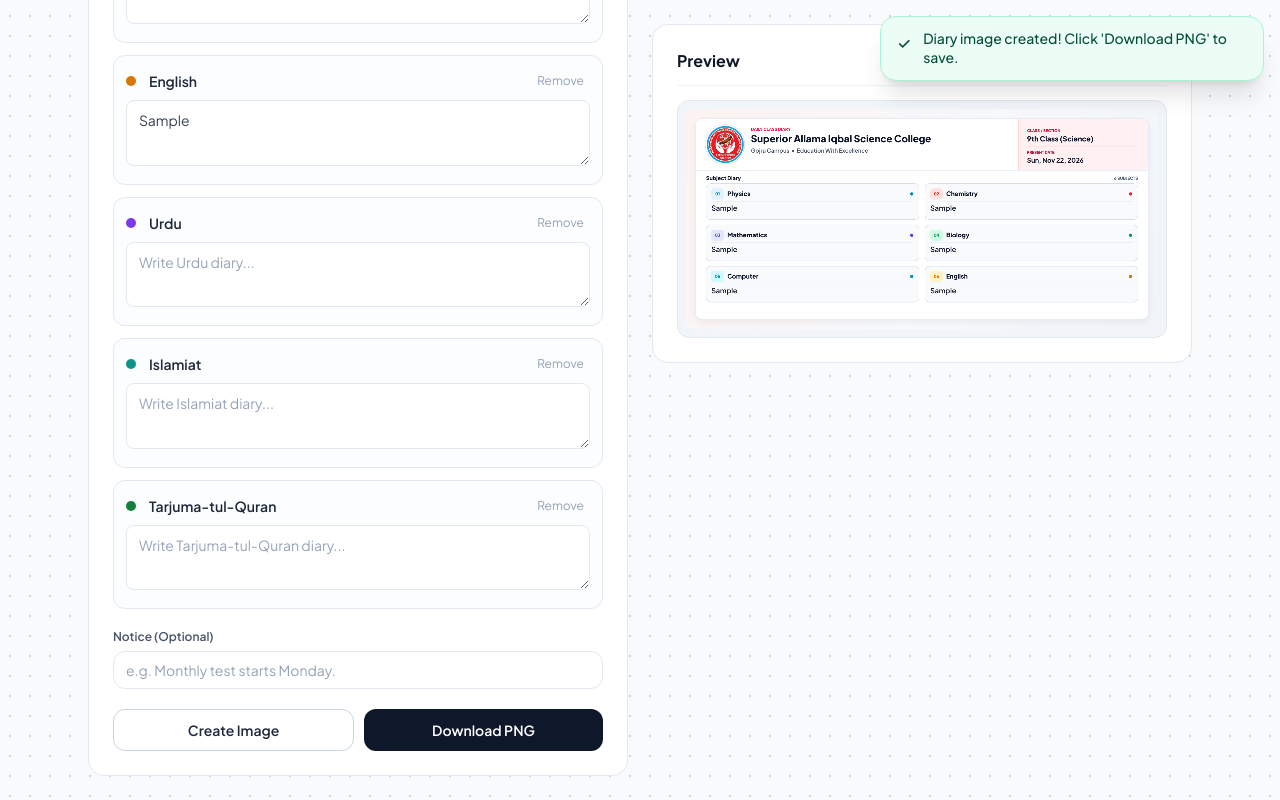
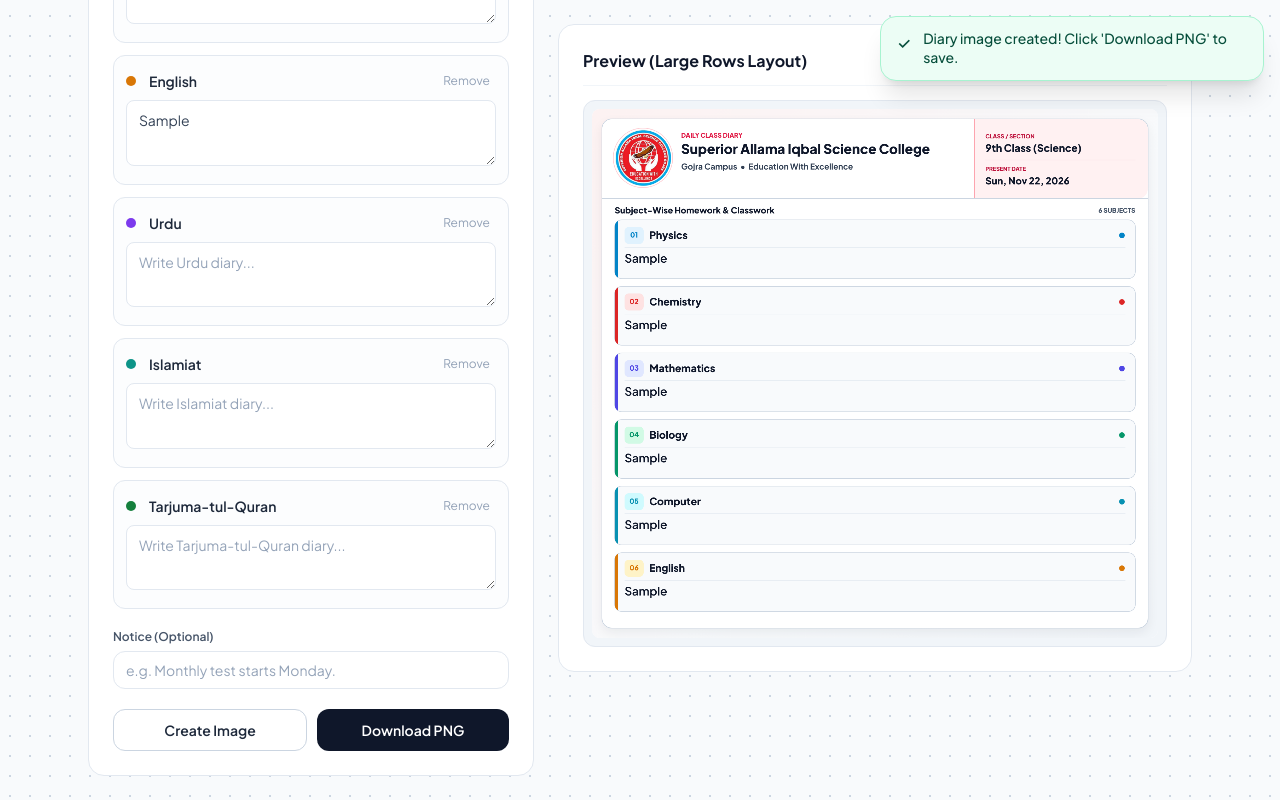
Before and after one commit to rayyanamer/saisc, a plain HTML site: page hw-diary-gen.html in a window 1280 px wide. Both pictures are taken after typing "Sample", "Sample", "Sample", "Sample", "Sample", "Sample" into the empty fields and a click on the button "Create Image". Shown: the part 1034-1834 px from the top of the page. Drawn offline with nearby package versions, Linux system fonts and the light colour scheme.

Commit message:
Update hw-diary-gen.html

```diff
--- a/hw-diary-gen.html
+++ b/hw-diary-gen.html
@@ -60,6 +60,7 @@
   </style>
 </head>
 <body class="workspace-bg min-h-screen text-slate-800 antialiased selection:bg-rose-100 selection:text-rose-900">
+  <!-- Floating status notification banner -->
   <div
     id="statusBanner"
     role="status"
@@ -72,6 +73,7 @@
     </div>
   </div>
 
+  <!-- Top Navigation Bar -->
   <header class="border-b border-slate-200 bg-white">
     <div class="mx-auto flex max-w-6xl flex-wrap items-center justify-between gap-3 px-4 py-3.5 sm:px-6">
       <div class="flex items-center gap-3">
@@ -83,7 +85,7 @@
             Daily Diary Image Maker
           </h1>
           <p class="text-xs text-slate-500">
-            Create &amp; download class diary cards
+            Create &amp; download large-print class diary cards
           </p>
         </div>
       </div>
@@ -107,11 +109,13 @@
     </div>
   </header>
 
+  <!-- Main Two-Column Workspace -->
   <main class="mx-auto max-w-6xl px-4 py-6 sm:px-6">
     <div class="grid grid-cols-1 gap-6 lg:grid-cols-12 lg:items-start">
+      <!-- Left Column: Form Inputs -->
       <section
         aria-label="Diary Entry Form"
-        class="rounded-2xl border border-slate-200 bg-white p-5 sm:p-6 lg:col-span-6"
+        class="rounded-2xl border border-slate-200 bg-white p-5 sm:p-6 lg:col-span-5"
       >
         <div class="mb-5 flex items-center justify-between gap-2 border-b border-slate-100 pb-3.5">
           <h2 class="font-display text-base font-bold text-slate-900">
@@ -164,6 +168,7 @@
           </div>
         </div>
 
+        <!-- Campus Logo Picker -->
         <div class="mb-5 flex flex-wrap items-center justify-between gap-3 rounded-xl border border-slate-200 bg-slate-50/60 px-3.5 py-2.5">
           <div class="flex items-center gap-3">
             <div class="h-10 w-10 shrink-0 overflow-hidden rounded-full border border-slate-200 bg-white">
@@ -195,6 +200,7 @@
           </div>
         </div>
 
+        <!-- Dynamic Subjects Input List -->
         <div class="mb-5">
           <div class="mb-2.5 flex items-center justify-between">
             <h3 class="text-xs font-semibold text-slate-600">
@@ -212,6 +218,7 @@
           <div id="subjectsContainer" class="space-y-3"></div>
         </div>
 
+        <!-- Optional Notice Field -->
         <div class="mb-5">
           <label for="generalNote" class="mb-1.5 block text-xs font-semibold text-slate-600">
             Notice (Optional)
@@ -224,6 +231,7 @@
           />
         </div>
 
+        <!-- Action Buttons -->
         <div class="flex flex-col gap-2.5 sm:flex-row">
           <button
             type="button"
@@ -243,13 +251,14 @@
         </div>
       </section>
 
+      <!-- Right Column: Live High-Resolution Canvas Preview -->
       <section
         aria-label="Generated Diary Preview"
-        class="rounded-2xl border border-slate-200 bg-white p-5 sm:p-6 lg:sticky lg:top-6 lg:col-span-6"
+        class="rounded-2xl border border-slate-200 bg-white p-5 sm:p-6 lg:sticky lg:top-6 lg:col-span-7"
       >
         <div class="mb-3.5 flex items-center justify-between gap-2 border-b border-slate-100 pb-3">
           <h2 class="font-display text-base font-bold text-slate-900">
-            Preview
+            Preview (Large Rows Layout)
           </h2>
           <button
             type="button"
@@ -272,6 +281,7 @@
 
   <script>
     (() => {
+      // Default subjects configuration with distinct high-contrast accent colors
       const DEFAULT_SUBJECTS = [
         { id: "subj-1", name: "Physics", color: "#0284c7", badgeBg: "#e0f2fe", diary: "" },
         { id: "subj-2", name: "Chemistry", color: "#dc2626", badgeBg: "#fee2e2", diary: "" },
@@ -284,6 +294,7 @@
         { id: "subj-9", name: "Tarjuma-tul-Quran", color: "#15803d", badgeBg: "#dcfce7", diary: "" },
       ];
 
+      // Sample diary entries for quick testing
       const SAMPLE_DIARIES = {
         Physics: "Chapter 5: Gravitation — Revise Newton's Law of Universal Gravitation and solve numerical problems 5.1 to 5.4 in notebooks.",
         Chemistry: "Chemical Equilibrium: Learn Law of Mass Action with examples; prepare short questions on reversible reactions for tomorrow's oral test.",
@@ -637,13 +648,18 @@
         return /[\u0600-\u06FF\u0750-\u077F\uFB50-\uFDFF\uFE70-\uFEFF]/.test(text);
       }
 
+      /**
+       * Renders the Diary Card on a high-resolution 1600px canvas using a
+       * single-column full-width ROWS layout with large, crisp typography.
+       */
       function renderDiaryCanvas(options = {}) {
         const { highlightEmptyWarning = false } = options;
         const canvas = els.diaryCanvas;
         const ctx = canvas.getContext("2d");
 
+        // High-resolution base dimensions
         const width = 1600;
-        const outerMargin = 32;
+        const outerMargin = 28;
         const cardPadX = 36;
         const contentWidth = width - outerMargin * 2;
         const innerWidth = contentWidth - cardPadX * 2;
@@ -653,94 +669,78 @@
 
         const measureCtx = document.createElement("canvas").getContext("2d");
 
-        const colGap = 20;
-        const rowGap = 18;
-        const cardTopPad = 16;
-        const cardBottomPad = 18;
-        const headerStripH = 38;
-        const headerToBodyGap = 12;
-        const cardColW = (innerWidth - colGap) / 2;
+        // Full-width Row Layout metrics (large & super clear)
+        const rowGap = 22;
+        const rowPadX = 28;
+        const rowTopPad = 20;
+        const rowBottomPad = 24;
+        const headerStripH = 48;
+        const ruleGap = 10;
+        const bodyTopGap = 16;
+        const textMaxW = innerWidth - rowPadX * 2;
 
-        const measuredItems = populatedSubjects.map((item, idx) => {
+        // Measure each populated subject as a full-width row
+        const rowItems = populatedSubjects.map((item, idx) => {
           const isRtl = containsRtlScript(item.diary);
-          const lineHeight = isRtl ? 46 : 35;
-          measureCtx.font = isRtl
-            ? '600 27px "Noto Naskh Arabic", serif'
-            : '600 24px "Plus Jakarta Sans", sans-serif';
-          const textMaxW = cardColW - 36;
+          // Large, bold-readable font sizes for both English and Urdu/Arabic
+          const fontSpec = isRtl
+            ? '600 38px "Noto Naskh Arabic", serif'
+            : '600 33px "Plus Jakarta Sans", sans-serif';
+          const lineHeight = isRtl ? 64 : 48;
+
+          measureCtx.font = fontSpec;
           const lines = wrapTextLines(measureCtx, item.diary.trim(), textMaxW);
           const safeLines = lines.length > 0 ? lines : [""];
+
           const rowHeight = Math.max(
-            122,
-            cardTopPad + headerStripH + headerToBodyGap + safeLines.length * lineHeight + cardBottomPad
+            154,
+            rowTopPad + headerStripH + ruleGap + bodyTopGap + safeLines.length * lineHeight + rowBottomPad
           );
+
           return {
             ...item,
             serialNo: String(idx + 1).padStart(2, "0"),
             isRtl,
+            fontSpec,
             lineHeight,
             lines: safeLines,
             rowHeight,
           };
         });
 
-        const gridRows = [];
-        if (measuredItems.length === 1) {
-          const single = measuredItems[0];
-          const lineHeight = single.isRtl ? 46 : 35;
-          measureCtx.font = single.isRtl
-            ? '600 27px "Noto Naskh Arabic", serif'
-            : '600 24px "Plus Jakarta Sans", sans-serif';
-          const fullTextMaxW = innerWidth - 40;
-          const fullLines = wrapTextLines(measureCtx, single.diary.trim(), fullTextMaxW);
-          const safeLines = fullLines.length > 0 ? fullLines : [""];
-          const rowHeight = Math.max(
-            122,
-            cardTopPad + headerStripH + headerToBodyGap + safeLines.length * lineHeight + cardBottomPad
-          );
-          gridRows.push([{ ...single, lineHeight, lines: safeLines, rowHeight, isFullWidth: true }]);
-        } else {
-          for (let i = 0; i < measuredItems.length; i += 2) {
-            const leftItem = measuredItems[i];
-            const rightItem = measuredItems[i + 1] || null;
-            const unifiedHeight = rightItem
-              ? Math.max(leftItem.rowHeight, rightItem.rowHeight)
-              : leftItem.rowHeight;
-            gridRows.push([
-              { ...leftItem, rowHeight: unifiedHeight, isFullWidth: false },
-              rightItem ? { ...rightItem, rowHeight: unifiedHeight, isFullWidth: false } : null,
-            ]);
-          }
-        }
+        const subjectsBlockHeight = hasEntries
+          ? rowItems.reduce((sum, item) => sum + item.rowHeight, 0) +
+            Math.max(0, rowItems.length - 1) * rowGap
+          : 150;
 
-        const subjectsBlockHeight = hasEntries
-          ? gridRows.reduce((sum, pair) => sum + pair[0].rowHeight, 0) +
-            Math.max(0, gridRows.length - 1) * rowGap
-          : 120;
-
+        // General Notice box measurement (large font)
         const noteText = state.generalNote.trim();
         const noteIsRtl = containsRtlScript(noteText);
-        const noteLineH = noteIsRtl ? 42 : 32;
-        measureCtx.font = noteIsRtl
-          ? '600 24px "Noto Naskh Arabic", serif'
-          : '600 22px "Plus Jakarta Sans", sans-serif';
-        const noteLines = noteText ? wrapTextLines(measureCtx, noteText, innerWidth - 44) : [];
-        const noteBoxHeight = noteLines.length > 0 ? 52 + noteLines.length * noteLineH : 0;
+        const noteFontSpec = noteIsRtl
+          ? '600 34px "Noto Naskh Arabic", serif'
+          : '600 30px "Plus Jakarta Sans", sans-serif';
+        const noteLineH = noteIsRtl ? 56 : 44;
+        measureCtx.font = noteFontSpec;
+        const noteLines = noteText ? wrapTextLines(measureCtx, noteText, innerWidth - 52) : [];
+        const noteBoxHeight = noteLines.length > 0 ? 68 + noteLines.length * noteLineH : 0;
 
-        const headerHeight = 192;
-        const sectionTitleHeight = 52;
-        const bottomPad = 36;
+        // Header & Section Title vertical spacing
+        const headerBandH = 224;
+        const sectionTitleHeight = 68;
+        const bottomPad = 40;
+
         const totalHeight =
           outerMargin * 2 +
-          headerHeight +
+          headerBandH +
           sectionTitleHeight +
           subjectsBlockHeight +
-          (noteBoxHeight > 0 ? noteBoxHeight + 18 : 0) +
+          (noteBoxHeight > 0 ? noteBoxHeight + 24 : 0) +
           bottomPad;
 
         canvas.width = width;
         canvas.height = totalHeight;
 
+        // Soft background canvas fill
         const bgGrad = ctx.createLinearGradient(0, 0, width, totalHeight);
         bgGrad.addColorStop(0, "#FDF2F2");
         bgGrad.addColorStop(0.55, "#F8FAFC");
@@ -748,29 +748,30 @@
         ctx.fillStyle = bgGrad;
         ctx.fillRect(0, 0, width, totalHeight);
 
+        // Main outer card container
         const sheetX = outerMargin;
         const sheetY = outerMargin;
         const sheetH = totalHeight - outerMargin * 2;
 
         ctx.save();
-        ctx.shadowColor = "rgba(15, 23, 42, 0.06)";
-        ctx.shadowBlur = 28;
-        ctx.shadowOffsetY = 10;
-        roundRectPath(ctx, sheetX, sheetY, contentWidth, sheetH, 24);
+        ctx.shadowColor = "rgba(15, 23, 42, 0.07)";
+        ctx.shadowBlur = 32;
+        ctx.shadowOffsetY = 12;
+        roundRectPath(ctx, sheetX, sheetY, contentWidth, sheetH, 28);
         ctx.fillStyle = "#FFFFFF";
         ctx.fill();
         ctx.restore();
 
-        roundRectPath(ctx, sheetX, sheetY, contentWidth, sheetH, 24);
-        ctx.strokeStyle = "#E2E8F0";
-        ctx.lineWidth = 1.5;
+        roundRectPath(ctx, sheetX, sheetY, contentWidth, sheetH, 28);
+        ctx.strokeStyle = "#CBD5E1";
+        ctx.lineWidth = 2;
         ctx.stroke();
 
-        const headerBandH = 176;
-        const splitX = sheetX + contentWidth - 440;
+        // Split Header Band (Campus Info Left | Class & Date Right)
+        const splitX = sheetX + contentWidth - 490;
 
         ctx.save();
-        roundRectPath(ctx, sheetX + 1, sheetY + 1, contentWidth - 2, headerBandH, 23);
+        roundRectPath(ctx, sheetX + 1, sheetY + 1, contentWidth - 2, headerBandH, 27);
         ctx.clip();
 
         ctx.fillStyle = "#FFFFFF";
@@ -779,98 +780,103 @@
         ctx.fillStyle = "#FFF1F2";
         ctx.fillRect(splitX, sheetY, contentWidth - (splitX - sheetX), headerBandH);
 
-        ctx.fillStyle = "#FECDD3";
-        ctx.fillRect(splitX - 1.5, sheetY, 1.5, headerBandH);
+        ctx.fillStyle = "#FDA4AF";
+        ctx.fillRect(splitX - 2, sheetY, 2, headerBandH);
         ctx.restore();
 
-        let cursorY = sheetY + 24;
-        const logoSize = 128;
+        // Campus Logo
+        let cursorY = sheetY + 30;
+        const logoSize = 160;
         const logoX = sheetX + cardPadX;
         const logoY = cursorY;
 
         ctx.save();
         ctx.beginPath();
-        ctx.arc(logoX + logoSize / 2, logoY + logoSize / 2, logoSize / 2 + 3, 0, Math.PI * 2);
+        ctx.arc(logoX + logoSize / 2, logoY + logoSize / 2, logoSize / 2 + 4, 0, Math.PI * 2);
         ctx.fillStyle = "#FFFFFF";
         ctx.fill();
-        ctx.lineWidth = 1.5;
+        ctx.lineWidth = 2;
         ctx.strokeStyle = "#FECDD3";
         ctx.stroke();
         ctx.restore();
 
         const tempLogoCanvas = document.createElement("canvas");
-        tempLogoCanvas.width = 300;
-        tempLogoCanvas.height = 300;
-        drawCampusLogo(tempLogoCanvas.getContext("2d"), 300, state.customLogoImg);
+        tempLogoCanvas.width = 340;
+        tempLogoCanvas.height = 340;
+        drawCampusLogo(tempLogoCanvas.getContext("2d"), 340, state.customLogoImg);
         ctx.drawImage(tempLogoCanvas, logoX, logoY, logoSize, logoSize);
 
-        const textStartX = logoX + logoSize + 24;
+        // Campus Name & Subtitles (Large & Bold)
+        const textStartX = logoX + logoSize + 28;
 
         ctx.fillStyle = "#E11D48";
-        ctx.font = '800 14px "Plus Jakarta Sans", sans-serif';
+        ctx.font = '800 18px "Plus Jakarta Sans", sans-serif';
         ctx.textAlign = "left";
         ctx.textBaseline = "top";
-        ctx.fillText("DAILY CLASS DIARY", textStartX, cursorY + 6);
+        ctx.fillText("DAILY CLASS DIARY", textStartX, cursorY + 8);
 
         ctx.fillStyle = "#0F172A";
-        ctx.font = '800 33px "Plus Jakarta Sans", sans-serif';
-        ctx.fillText("Superior Allama Iqbal Science College", textStartX, cursorY + 30);
+        ctx.font = '800 38px "Plus Jakarta Sans", sans-serif';
+        ctx.fillText("Superior Allama Iqbal Science College", textStartX, cursorY + 38);
 
-        ctx.fillStyle = "#475569";
-        ctx.font = '600 19px "Plus Jakarta Sans", sans-serif';
-        ctx.fillText("Gojra Campus  •  Education With Excellence", textStartX, cursorY + 76);
+        ctx.fillStyle = "#334155";
+        ctx.font = '700 23px "Plus Jakarta Sans", sans-serif';
+        ctx.fillText("Gojra Campus  •  Education With Excellence", textStartX, cursorY + 94);
 
+        // Class / Section & Date Panel (Right side of Header)
         const activeClass = getActiveClassName();
         const formattedDate = formatDisplayDate(state.date);
-        const metaLeftX = splitX + 28;
+        const metaLeftX = splitX + 30;
         const metaRightX = sheetX + contentWidth - cardPadX;
 
         ctx.textAlign = "left";
         ctx.textBaseline = "middle";
-        ctx.font = '800 13px "Plus Jakarta Sans", sans-serif';
+        ctx.font = '800 16px "Plus Jakarta Sans", sans-serif';
         ctx.fillStyle = "#BE123C";
-        ctx.fillText("CLASS / SECTION", metaLeftX, cursorY + 18);
+        ctx.fillText("CLASS / SECTION", metaLeftX, cursorY + 20);
 
-        ctx.font = '800 24px "Plus Jakarta Sans", sans-serif';
+        ctx.font = '800 29px "Plus Jakarta Sans", sans-serif';
         ctx.fillStyle = "#0F172A";
         let displayClass = activeClass;
         while (ctx.measureText(displayClass).width > metaRightX - metaLeftX && displayClass.length > 4) {
           displayClass = displayClass.slice(0, -1);
         }
-        ctx.fillText(displayClass, metaLeftX, cursorY + 46);
+        ctx.fillText(displayClass, metaLeftX, cursorY + 54);
 
         ctx.strokeStyle = "#FECDD3";
-        ctx.lineWidth = 1.25;
+        ctx.lineWidth = 1.75;
         ctx.beginPath();
-        ctx.moveTo(metaLeftX, cursorY + 72);
-        ctx.lineTo(metaRightX, cursorY + 72);
+        ctx.moveTo(metaLeftX, cursorY + 86);
+        ctx.lineTo(metaRightX, cursorY + 86);
         ctx.stroke();
 
-        ctx.font = '800 13px "Plus Jakarta Sans", sans-serif';
+        ctx.font = '800 16px "Plus Jakarta Sans", sans-serif';
         ctx.fillStyle = "#BE123C";
-        ctx.fillText("PRESENT DATE", metaLeftX, cursorY + 92);
+        ctx.fillText("PRESENT DATE", metaLeftX, cursorY + 112);
 
-        ctx.font = '700 22px "Plus Jakarta Sans", sans-serif';
+        ctx.font = '800 27px "Plus Jakarta Sans", sans-serif';
         ctx.fillStyle = "#0F172A";
-        ctx.fillText(formattedDate, metaLeftX, cursorY + 119);
+        ctx.fillText(formattedDate, metaLeftX, cursorY + 146);
 
+        // Header Bottom Border
         cursorY = sheetY + headerBandH + 1;
-        ctx.strokeStyle = "#E2E8F0";
-        ctx.lineWidth = 1.5;
+        ctx.strokeStyle = "#CBD5E1";
+        ctx.lineWidth = 2;
         ctx.beginPath();
         ctx.moveTo(sheetX + 1, cursorY);
         ctx.lineTo(sheetX + contentWidth - 1, cursorY);
         ctx.stroke();
 
-        cursorY += 26;
-        ctx.font = '800 18px "Plus Jakarta Sans", sans-serif';
+        // Section Heading Bar
+        cursorY += 34;
+        ctx.font = '800 24px "Plus Jakarta Sans", sans-serif';
         ctx.fillStyle = "#0F172A";
         ctx.textBaseline = "middle";
-        ctx.fillText("Subject Diary", sheetX + cardPadX, cursorY);
+        ctx.fillText("Subject-Wise Homework & Classwork", sheetX + cardPadX, cursorY);
 
         if (hasEntries) {
           ctx.textAlign = "right";
-          ctx.font = '700 14px "Plus Jakarta Sans", sans-serif';
+          ctx.font = '800 18px "Plus Jakarta Sans", sans-serif';
           ctx.fillStyle = "#475569";
           ctx.fillText(
             `${populatedSubjects.length} SUBJECT${populatedSubjects.length > 1 ? "S" : ""}`,
@@ -880,27 +886,28 @@
           ctx.textAlign = "left";
         } else if (highlightEmptyWarning) {
           ctx.textAlign = "right";
-          ctx.font = '700 14px "Plus Jakarta Sans", sans-serif';
+          ctx.font = '800 18px "Plus Jakarta Sans", sans-serif';
           ctx.fillStyle = "#E11D48";
           ctx.fillText("Enter diary text in at least one subject", metaRightX, cursorY);
           ctx.textAlign = "left";
         }
 
-        cursorY += 18;
+        cursorY += 26;
 
+        // Render Subject Rows (1 Full-Width Row per Subject)
         if (!hasEntries) {
-          roundRectPath(ctx, sheetX + cardPadX, cursorY, innerWidth, subjectsBlockHeight, 16);
+          roundRectPath(ctx, sheetX + cardPadX, cursorY, innerWidth, subjectsBlockHeight, 20);
           ctx.fillStyle = "#F8FAFC";
           ctx.fill();
-          ctx.strokeStyle = "#CBD5E1";
-          ctx.setLineDash([7, 6]);
-          ctx.lineWidth = 1.5;
+          ctx.strokeStyle = "#94A3B8";
+          ctx.setLineDash([8, 8]);
+          ctx.lineWidth = 2;
           ctx.stroke();
           ctx.setLineDash([]);
 
           ctx.textAlign = "center";
           ctx.textBaseline = "middle";
-          ctx.font = '600 20px "Plus Jakarta Sans", sans-serif';
+          ctx.font = '700 25px "Plus Jakarta Sans", sans-serif';
           ctx.fillStyle = "#475569";
           ctx.fillText(
             "Empty subjects are hidden automatically. Write a subject diary on the left to display it.",
@@ -910,107 +917,116 @@
           ctx.textAlign = "left";
           cursorY += subjectsBlockHeight + rowGap;
         } else {
-          gridRows.forEach((pair) => {
-            const rowH = pair[0].rowHeight;
+          rowItems.forEach((item) => {
+            const itemX = sheetX + cardPadX;
+            const itemW = innerWidth;
+            const rowH = item.rowHeight;
 
-            pair.forEach((item, colIdx) => {
-              if (!item) return;
-
-              const itemW = item.isFullWidth ? innerWidth : cardColW;
-              const itemX = sheetX + cardPadX + (colIdx === 1 ? cardColW + colGap : 0);
-
-              roundRectPath(ctx, itemX, cursorY, itemW, rowH, 16);
+            // Row card container
+            roundRectPath(ctx, itemX, cursorY, itemW, rowH, 20);
             ctx.fillStyle = "#F8FAFC";
             ctx.fill();
             ctx.strokeStyle = "#CBD5E1";
-              ctx.lineWidth = 1.35;
+            ctx.lineWidth = 1.75;
             ctx.stroke();
 
-              const stripY = cursorY + cardTopPad;
-              const stripX = itemX + 18;
-              const stripW = itemW - 36;
+            // Left colored accent bar inside the row for strong visual separation
+            ctx.save();
+            roundRectPath(ctx, itemX, cursorY, itemW, rowH, 20);
+            ctx.clip();
+            ctx.fillStyle = item.color;
+            ctx.fillRect(itemX, cursorY, 10, rowH);
+            ctx.restore();
 
-              const badgeW = 42;
-              roundRectPath(ctx, stripX, stripY, badgeW, headerStripH, 9);
+            // Row Header Strip (Number Badge + Large Subject Title + Accent Dot)
+            const stripY = cursorY + rowTopPad;
+            const stripX = itemX + rowPadX;
+            const stripW = itemW - rowPadX * 2;
+
+            const badgeW = 54;
+            roundRectPath(ctx, stripX, stripY, badgeW, headerStripH, 12);
             ctx.fillStyle = item.badgeBg;
             ctx.fill();
 
-              ctx.font = '800 14px "Plus Jakarta Sans", sans-serif';
+            ctx.font = '800 20px "Plus Jakarta Sans", sans-serif';
             ctx.fillStyle = item.color;
             ctx.textAlign = "center";
             ctx.textBaseline = "middle";
             ctx.fillText(item.serialNo, stripX + badgeW / 2, stripY + headerStripH / 2);
 
             ctx.textAlign = "left";
-              ctx.font = '800 21px "Plus Jakarta Sans", sans-serif';
+            ctx.font = '800 29px "Plus Jakarta Sans", sans-serif';
             ctx.fillStyle = "#0F172A";
-              ctx.fillText(item.name.trim() || "Subject", stripX + badgeW + 12, stripY + headerStripH / 2 + 0.5);
+            ctx.fillText(
+              item.name.trim() || "Subject",
+              stripX + badgeW + 16,
+              stripY + headerStripH / 2 + 1
+            );
 
             ctx.beginPath();
-              ctx.arc(stripX + stripW - 7, stripY + headerStripH / 2, 5.5, 0, Math.PI * 2);
+            ctx.arc(stripX + stripW - 10, stripY + headerStripH / 2, 8, 0, Math.PI * 2);
             ctx.fillStyle = item.color;
             ctx.fill();
 
-              const ruleY = stripY + headerStripH + 6;
+            // Horizontal divider between Subject Title and Homework Text
+            const ruleY = stripY + headerStripH + ruleGap;
             ctx.strokeStyle = "#E2E8F0";
-              ctx.lineWidth = 1.2;
+            ctx.lineWidth = 1.5;
             ctx.beginPath();
             ctx.moveTo(stripX, ruleY);
             ctx.lineTo(stripX + stripW, ruleY);
             ctx.stroke();
 
-              const bodyStartY = ruleY + 12;
+            // Large Homework / Classwork Body Text
+            const bodyStartY = ruleY + bodyTopGap;
             ctx.textBaseline = "top";
+            ctx.font = item.fontSpec;
+            ctx.fillStyle = "#0F172A";
+
             if (item.isRtl) {
               ctx.textAlign = "right";
-                ctx.font = '600 27px "Noto Naskh Arabic", serif';
-                ctx.fillStyle = "#0F172A";
               const rtlRightX = stripX + stripW;
               item.lines.forEach((line, idx) => {
                 ctx.fillText(line, rtlRightX, bodyStartY + idx * item.lineHeight);
               });
             } else {
               ctx.textAlign = "left";
-                ctx.font = '600 24px "Plus Jakarta Sans", sans-serif';
-                ctx.fillStyle = "#0F172A";
               item.lines.forEach((line, idx) => {
                 ctx.fillText(line, stripX, bodyStartY + idx * item.lineHeight);
               });
             }
             ctx.textAlign = "left";
-            });
 
             cursorY += rowH + rowGap;
           });
         }
 
+        // Optional Notice Banner at Bottom (Large Font)
         if (noteLines.length > 0) {
-          cursorY += 2;
-          roundRectPath(ctx, sheetX + cardPadX, cursorY, innerWidth, noteBoxHeight, 14);
+          cursorY += 4;
+          roundRectPath(ctx, sheetX + cardPadX, cursorY, innerWidth, noteBoxHeight, 18);
           ctx.fillStyle = "#FFF1F2";
           ctx.fill();
-          ctx.strokeStyle = "#FECDD3";
-          ctx.lineWidth = 1.35;
+          ctx.strokeStyle = "#FDA4AF";
+          ctx.lineWidth = 1.75;
           ctx.stroke();
 
-          ctx.font = '800 14px "Plus Jakarta Sans", sans-serif';
+          ctx.font = '800 18px "Plus Jakarta Sans", sans-serif';
           ctx.fillStyle = "#BE123C";
           ctx.textBaseline = "top";
-          ctx.fillText("NOTICE", sheetX + cardPadX + 22, cursorY + 14);
+          ctx.fillText("IMPORTANT NOTICE", sheetX + cardPadX + 26, cursorY + 18);
 
-          ctx.font = noteIsRtl
-            ? '600 24px "Noto Naskh Arabic", serif'
-            : '600 22px "Plus Jakarta Sans", sans-serif';
+          ctx.font = noteFontSpec;
           ctx.fillStyle = "#881337";
           if (noteIsRtl) {
             ctx.textAlign = "right";
             noteLines.forEach((line, idx) => {
-              ctx.fillText(line, metaRightX - 22, cursorY + 36 + idx * noteLineH);
+              ctx.fillText(line, metaRightX - 26, cursorY + 48 + idx * noteLineH);
             });
             ctx.textAlign = "left";
           } else {
             noteLines.forEach((line, idx) => {
-              ctx.fillText(line, sheetX + cardPadX + 22, cursorY + 36 + idx * noteLineH);
+              ctx.fillText(line, sheetX + cardPadX + 26, cursorY + 48 + idx * noteLineH);
             });
           }
         }
```
Lines whose indentation alone changed are shown as unchanged.
